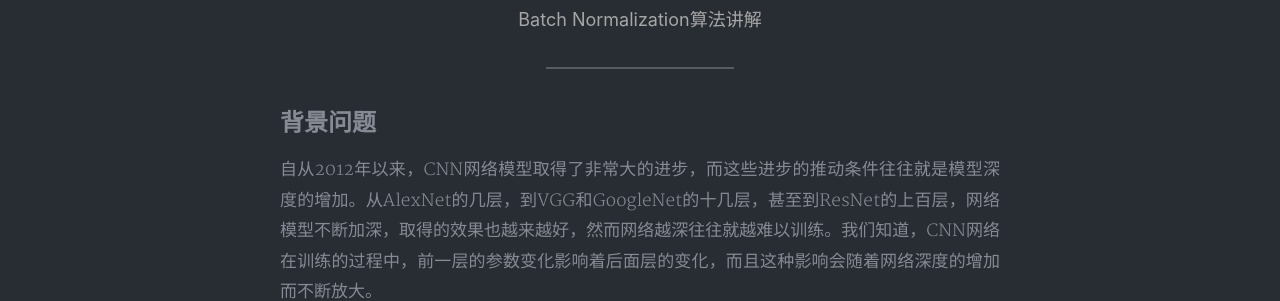
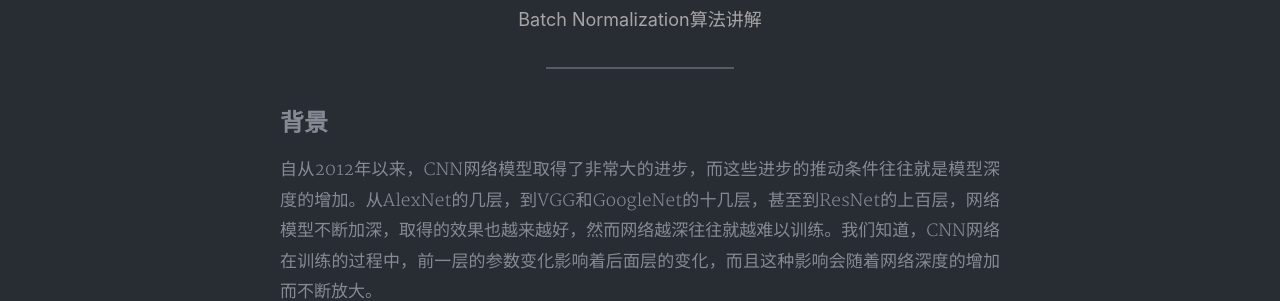
Before and after one commit to terrifyzhao/terrifyzhao.github.io, a Jekyll site: the page built from _posts/2018-02-08-Batch Normalization浅析.markdown, in a window 1280 px wide and 900 px high, scrolled down 377 px. Shown: the part 152-453 px from the top of the window. Built offline with Jekyll 4.4.1, drawn with Linux system fonts in a browser that asks for light colours; nearby versions of some CDN libraries; comment, search, counter and statistics services are not loaded; a style sheet for code colours, icons or effects is not loaded.

```diff
--- a/_posts/2018-02-08-Batch Normalization浅析.markdown
+++ b/_posts/2018-02-08-Batch Normalization浅析.markdown
@@ -10,7 +10,7 @@ postPatterns: 'overlappingCircles'
 ---
 
 
-## 背景问题
+## 背景
 
 自从2012年以来，CNN网络模型取得了非常大的进步，而这些进步的推动条件往往就是模型深度的增加。从AlexNet的几层，到VGG和GoogleNet的十几层，甚至到ResNet的上百层，网络模型不断加深，取得的效果也越来越好，然而网络越深往往就越难以训练。我们知道，CNN网络在训练的过程中，前一层的参数变化影响着后面层的变化，而且这种影响会随着网络深度的增加而不断放大。
 
```
Also changed, not shown: assets/img/alipay.jpeg (added), assets/img/wechat.jpeg (added), 4 other files.
